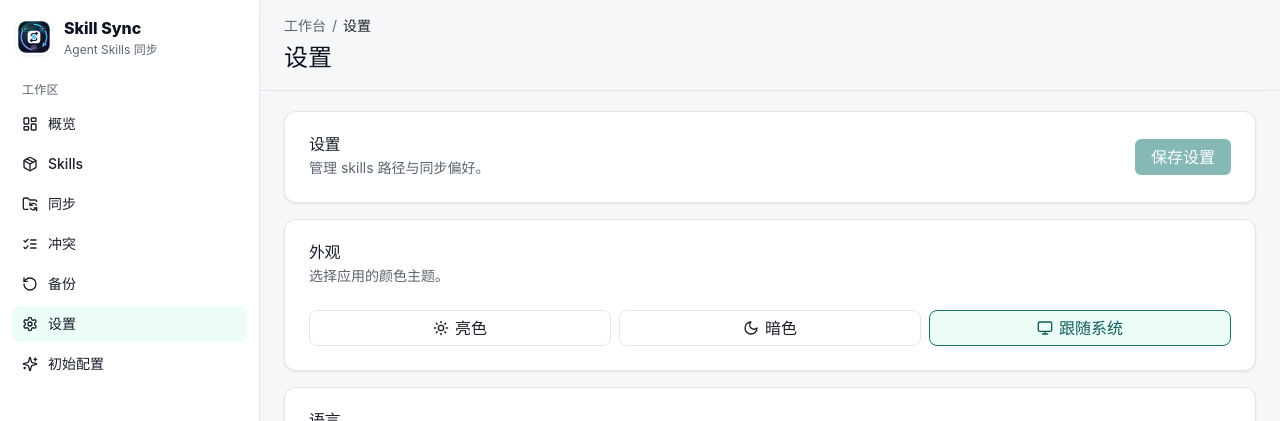
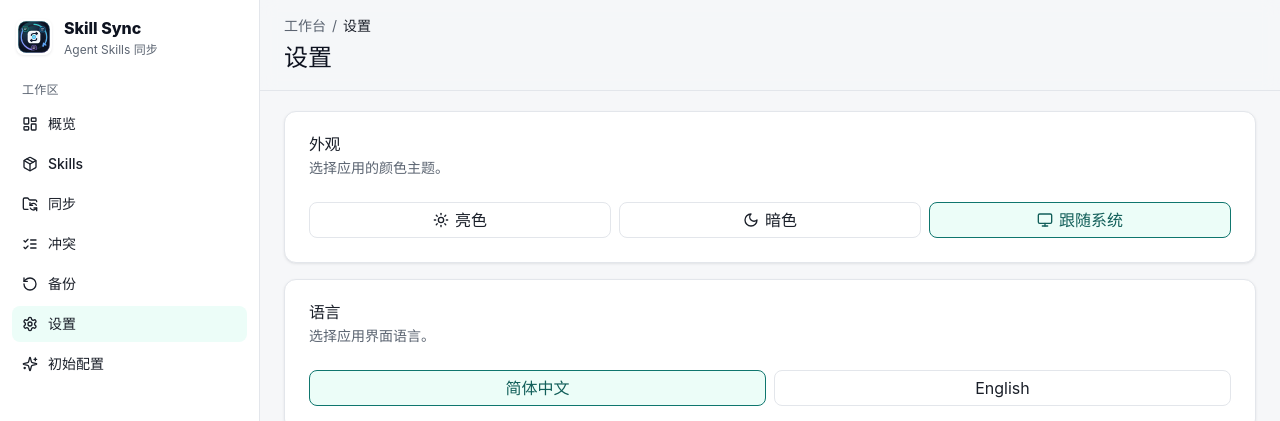
Before and after one commit to TreatTrick/skill-sync, a SvelteKit app: page /app/settings in a window 1280 px wide. Shown: the top 421 px of the page. Built offline with nearby package versions, Linux system fonts and the light colour scheme.

Commit message:
fix: 删除手动保存的按钮和ui

```diff
--- a/src/modules/settings/pages/SettingsPage.svelte
+++ b/src/modules/settings/pages/SettingsPage.svelte
@@ -1,5 +1,5 @@
 <script lang="ts">
-  import { createMutation, createQuery, useQueryClient } from '@tanstack/svelte-query'
+  import { createQuery, useQueryClient } from '@tanstack/svelte-query'
   import { Monitor, Moon, Sun } from '@lucide/svelte'
   import type { Component } from 'svelte'
 
@@ -7,7 +7,6 @@
   import { t } from '@/shared/i18n'
   import { languageState, themeState, type ThemeMode } from '@/shared/state'
   import {
-    Button,
     Card,
     CardContent,
     CardDescription,
@@ -37,8 +36,10 @@
   let codexPaths = $state('')
   let claudePaths = $state('')
   let ignore = $state('')
-  let msg = $state('')
   let prefilled = $state(false)
+  let saveError = $state('')
+  let lastSaved: string | null = null
+  let saveTimer: ReturnType<typeof setTimeout> | undefined
 
   // Prefill the form once the loaded app state arrives.
   $effect(() => {
@@ -51,31 +52,44 @@
     }
   })
 
-  const save = createMutation(() => ({
-    mutationFn: (cfg: AppConfig) => saveConfig(cfg),
-    onSuccess: () => {
-      msg = t('settings.saved')
-      void queryClient.invalidateQueries({ queryKey: ['app-state'] })
-    },
-    onError: (error) => {
-      msg = t('settings.saveError', { message: errorMessage(error) })
-    },
-  }))
+  // Live config assembled from the form state; persisted on every change.
+  const effectiveConfig = $derived(
+    config
+      ? {
+          ...config,
+          hosts: {
+            codex: { ...config.hosts.codex, paths: fromLines(codexPaths) },
+            claude: { ...config.hosts.claude, paths: fromLines(claudePaths) },
+          },
+          ignore: fromLines(ignore),
+        }
+      : null,
+  )
 
-  const handleSave = () => {
-    if (!config) {
+  // Debounced autosave: write the config whenever it changes, skipping the
+  // baseline captured right after load so an unchanged file isn't rewritten.
+  $effect(() => {
+    const cfg = effectiveConfig
+    if (!cfg) return
+    const snapshot = JSON.stringify(cfg)
+    if (snapshot === lastSaved) return
+    if (lastSaved === null) {
+      lastSaved = snapshot
       return
     }
-    msg = ''
-    save.mutate({
-      ...config,
-      hosts: {
-        codex: { ...config.hosts.codex, paths: fromLines(codexPaths) },
-        claude: { ...config.hosts.claude, paths: fromLines(claudePaths) },
-      },
-      ignore: fromLines(ignore),
-    })
-  }
+    clearTimeout(saveTimer)
+    saveTimer = setTimeout(() => {
+      void saveConfig(cfg)
+        .then(() => {
+          lastSaved = snapshot
+          saveError = ''
+          void queryClient.invalidateQueries({ queryKey: ['app-state'] })
+        })
+        .catch((error) => {
+          saveError = errorMessage(error)
+        })
+    }, 400)
+  })
 
   const themeOptions = $derived<
     { mode: ThemeMode; icon: Component<{ class?: string }>; label: string }[]
@@ -92,18 +106,6 @@
 </script>
 
 <div class="grid gap-4">
-  <Card>
-    <CardHeader class="flex-row items-center justify-between space-y-0">
-      <div class="space-y-1.5">
-        <CardTitle>{t('settings.title')}</CardTitle>
-        <CardDescription>{t('settings.description')}</CardDescription>
-      </div>
-      <Button disabled={!config} loading={save.isPending} onclick={handleSave}>
-        {t('settings.save')}
-      </Button>
-    </CardHeader>
-  </Card>
-
   <Card>
     <CardHeader>
       <CardTitle>{t('settings.appearance')}</CardTitle>
@@ -155,9 +157,9 @@
     </CardContent>
   </Card>
 
-  {#if msg}
-    <Card class="border-success-muted bg-success-muted">
-      <CardContent class="pt-6 text-sm text-success">{msg}</CardContent>
+  {#if saveError}
+    <Card class="border-destructive-border bg-destructive-muted">
+      <CardContent class="pt-6 text-sm text-destructive">{saveError}</CardContent>
     </Card>
   {/if}
 
--- a/src/shared/i18n/locales/en-US.json
+++ b/src/shared/i18n/locales/en-US.json
@@ -186,19 +186,14 @@
     "claudePaths": "Claude Code paths (one per line)",
     "codexEnabled": "Enable Codex",
     "codexPaths": "Codex paths (one per line)",
-    "description": "Manage skills paths and sync preferences.",
     "hosts": "Skills paths",
     "ignore": "Ignore rules (one per line)",
     "language": "Language",
     "languageDesc": "Choose the interface language.",
     "languageEn": "English",
     "languageZh": "简体中文",
-    "save": "Save settings",
-    "saveError": "Save failed: {{message}}",
-    "saved": "Settings saved.",
     "themeDark": "Dark",
     "themeLight": "Light",
-    "themeSystem": "System",
-    "title": "Settings"
+    "themeSystem": "System"
   }
 }
--- a/src/shared/i18n/locales/zh-CN.json
+++ b/src/shared/i18n/locales/zh-CN.json
@@ -186,19 +186,14 @@
     "claudePaths": "Claude Code 路径（每行一个）",
     "codexEnabled": "启用 Codex",
     "codexPaths": "Codex 路径（每行一个）",
-    "description": "管理 skills 路径与同步偏好。",
     "hosts": "Skills 路径",
     "ignore": "忽略规则（每行一个）",
     "language": "语言",
     "languageDesc": "选择应用界面语言。",
     "languageEn": "English",
     "languageZh": "简体中文",
-    "save": "保存设置",
-    "saveError": "保存失败：{{message}}",
-    "saved": "设置已保存。",
     "themeDark": "暗色",
     "themeLight": "亮色",
-    "themeSystem": "跟随系统",
-    "title": "设置"
+    "themeSystem": "跟随系统"
   }
 }
```
